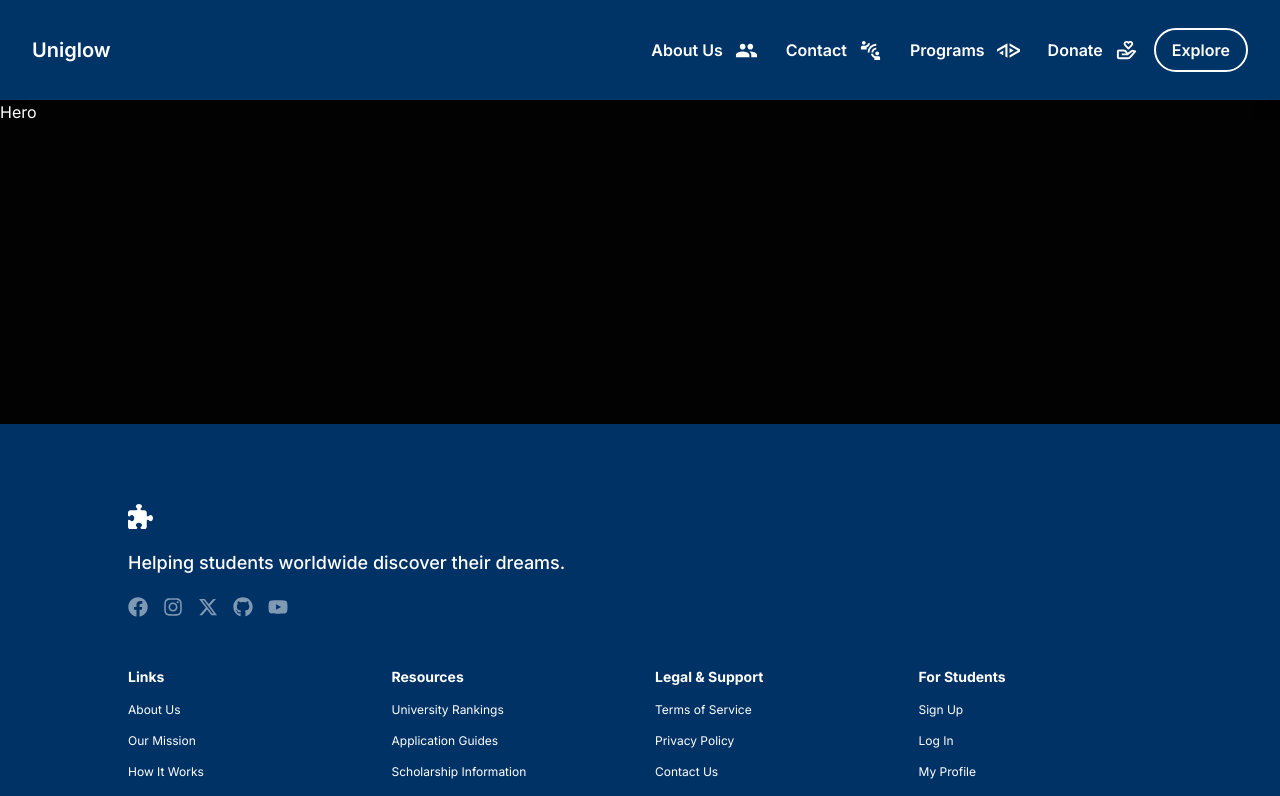
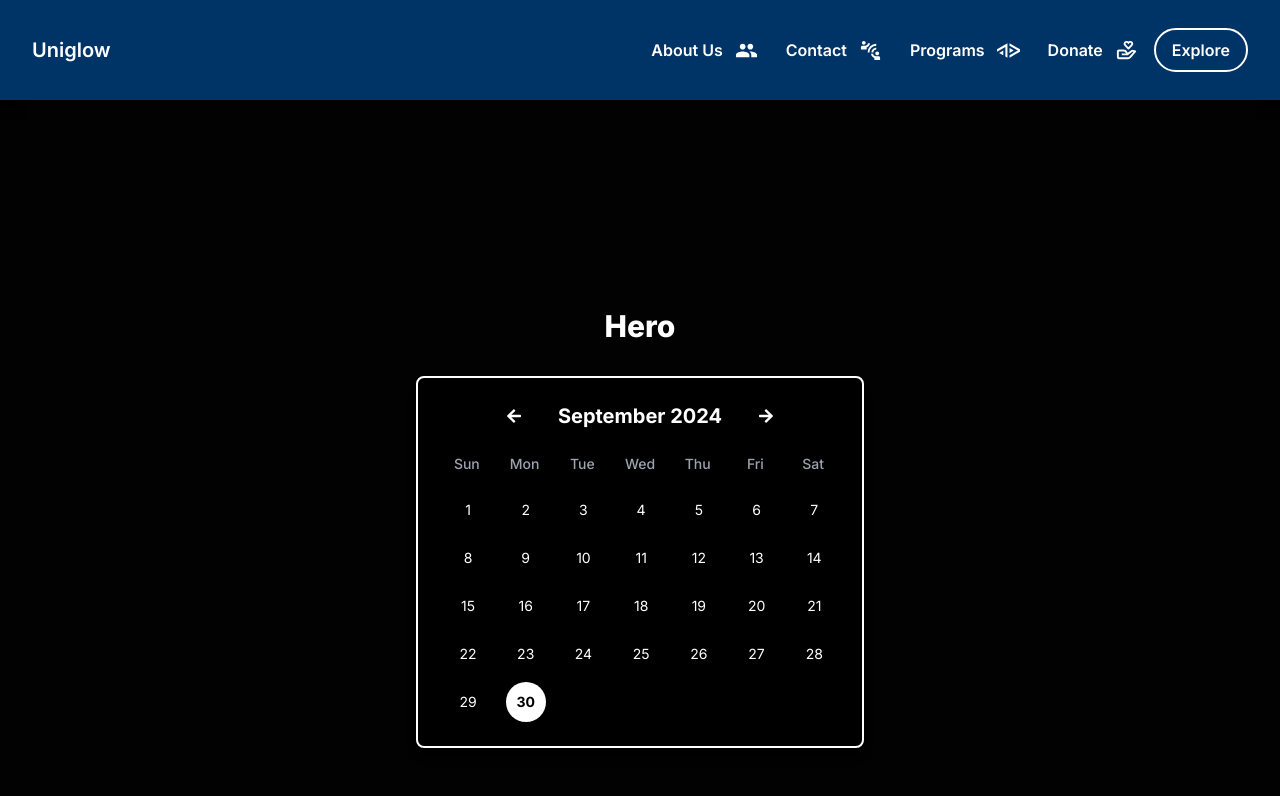
Before and after one commit to ebeeyuuu/react-uniglow, a Next.js app: page /pages/donate/monthly-donation in a window 1280 px wide. Shown: the top 796 px of the page. Built offline with nearby package versions, Linux system fonts and the light colour scheme.

Commit message:
added calendar component for the monthly donation page

```diff
--- /dev/null
+++ b/src/app/components/Donate/Calendar.tsx
@@ -0,0 +1,127 @@
+"use client";
+
+import { useState } from "react";
+import { FaArrowLeft, FaArrowRight } from "react-icons/fa";
+import { motion } from "framer-motion";
+
+const Calendar = () => {
+  const [currentDate, setCurrentDate] = useState(new Date());
+
+  const daysInMonth = new Date(
+    currentDate.getFullYear(),
+    currentDate.getMonth() + 1,
+    0,
+  ).getDate();
+  const firstDayOfMonth = new Date(
+    currentDate.getFullYear(),
+    currentDate.getMonth(),
+    1,
+  ).getDay();
+
+  const monthNames = [
+    "January",
+    "February",
+    "March",
+    "April",
+    "May",
+    "June",
+    "July",
+    "August",
+    "September",
+    "October",
+    "November",
+    "December",
+  ];
+
+  const days = ["Sun", "Mon", "Tue", "Wed", "Thu", "Fri", "Sat"];
+
+  const prevMonth = () => {
+    setCurrentDate(
+      new Date(
+        currentDate.getFullYear(),
+        currentDate.getMonth() - 1,
+        currentDate.getDate(),
+      ),
+    );
+  };
+
+  const nextMonth = () => {
+    setCurrentDate(
+      new Date(
+        currentDate.getFullYear(),
+        currentDate.getMonth() + 1,
+        currentDate.getDate(),
+      ),
+    );
+  };
+
+  return (
+    <motion.div
+      className="w-full max-w-md mx-auto bg-black text-white p-6 rounded-lg shadow-lg border-2 border-white"
+      initial={{ width: "50%", opacity: 0 }}
+      animate={{ width: "100%", opacity: 1 }}
+      transition={{ duration: 0.5 }}
+    >
+      <div className="flex justify-between px-16 items-center mb-6">
+        <button
+          className="text-white scale-100 hover:scale-110"
+          onClick={prevMonth}
+        >
+          <FaArrowLeft size={16} />
+        </button>
+        <h2 className="text-xl font-bold">
+          {monthNames[currentDate.getMonth()]} {currentDate.getFullYear()}
+        </h2>
+        <button
+          className="text-white scale-100 hover:scale-110"
+          onClick={nextMonth}
+        >
+          <FaArrowRight size={16} />
+        </button>
+      </div>
+      <motion.div
+        className="grid grid-cols-7 gap-2 mb-4"
+        initial={{ opacity: 0 }}
+        animate={{ opacity: 1 }}
+        transition={{ delay: 0.5, duration: 0.3 }}
+      >
+        {days.map((day) => (
+          <div
+            key={day}
+            className="text-center text-sm font-medium text-gray-400"
+          >
+            {day}
+          </div>
+        ))}
+      </motion.div>
+      <motion.div
+        className="grid grid-cols-7 gap-2"
+        initial={{ opacity: 0 }}
+        animate={{ opacity: 1 }}
+        transition={{ delay: 0.5, duration: 0.3 }}
+      >
+        {Array.from({ length: firstDayOfMonth }).map((_, index) => (
+          <div key={`empty-${index}`} className="h-10" />
+        ))}
+        {Array.from({ length: daysInMonth }).map((_, index) => {
+          const day = index + 1;
+          const isToday =
+            day === new Date().getDate() &&
+            currentDate.getMonth() === new Date().getMonth() &&
+            currentDate.getFullYear() === new Date().getFullYear();
+          return (
+            <div
+              key={day}
+              className={`h-10 flex items-center justify-center aspect-square rounded-full text-sm ml-1.5
+                          ${isToday ? "bg-white text-black font-bold" : "hover:bg-gray-800"}`}
+            >
+              {day}
+            </div>
+          );
+        })}
+      </motion.div>
+    </motion.div>
+  );
+};
+
+export default Calendar;
--- a/src/app/components/Donate/MonthlyDonation/Hero.tsx
+++ b/src/app/components/Donate/MonthlyDonation/Hero.tsx
@@ -1,7 +1,15 @@
 import React from "react";
+import Calendar from "@/app/components/Donate/Calendar";
 
 const Hero = () => {
-  return <div>Hero</div>;
+  return (
+    <div className="flex justify-center items-center w-full h-full flex-col">
+      <div className="w-full text-3xl font-extrabold mt-52 flex justify-center items-center mb-8">
+        Hero
+      </div>
+      <Calendar />
+    </div>
+  );
 };
 
 export default Hero;
```
